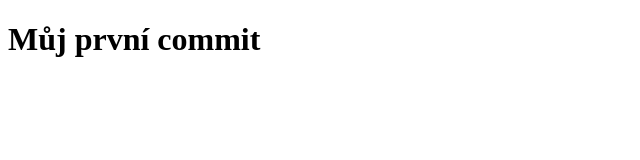
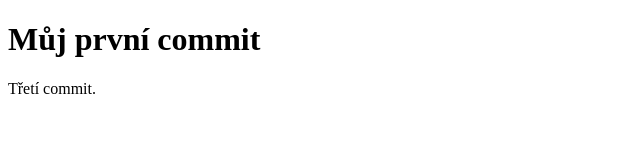
Before and after one commit to vecekspse/testovaci-git, a plain HTML site: page index.html in a window 1280 px wide. Shown: the whole page, without its empty margins (0-640 px from the left). Drawn offline with Linux system fonts and the light colour scheme.

Commit message:
vytvoření style.css, uprava index.html

```diff
--- /dev/null
+++ b/css/style.css
@@ -0,0 +1,4 @@
+body {
+    background-color: burlywood;
+    font-family: sans-serif;
+}
--- a/index.html
+++ b/index.html
@@ -8,5 +8,8 @@
 </head>
 <body>
     <h1>Můj první commit</h1>
+    <p>
+        Třetí commit.
+    </p>
 </body>
 </html>
```
